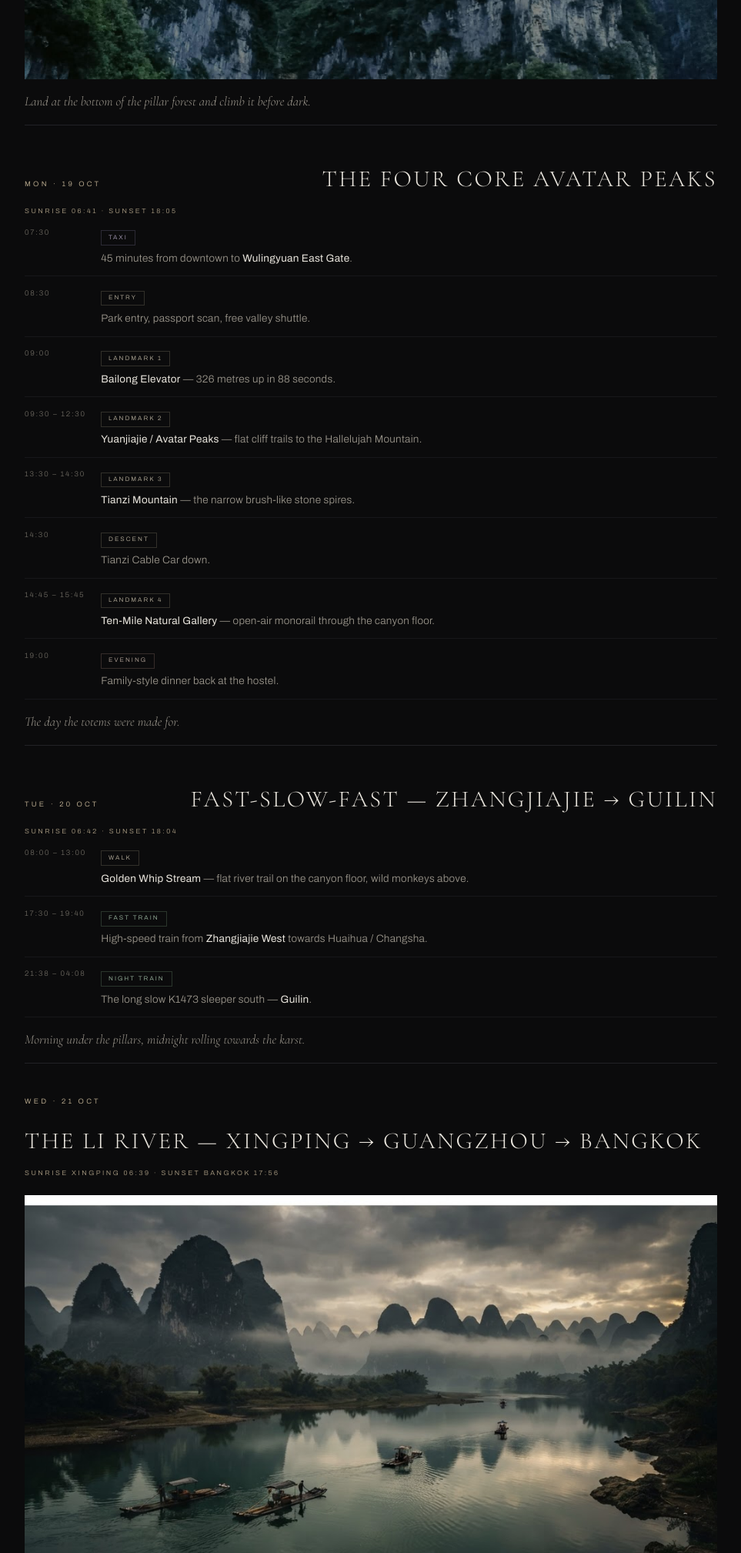
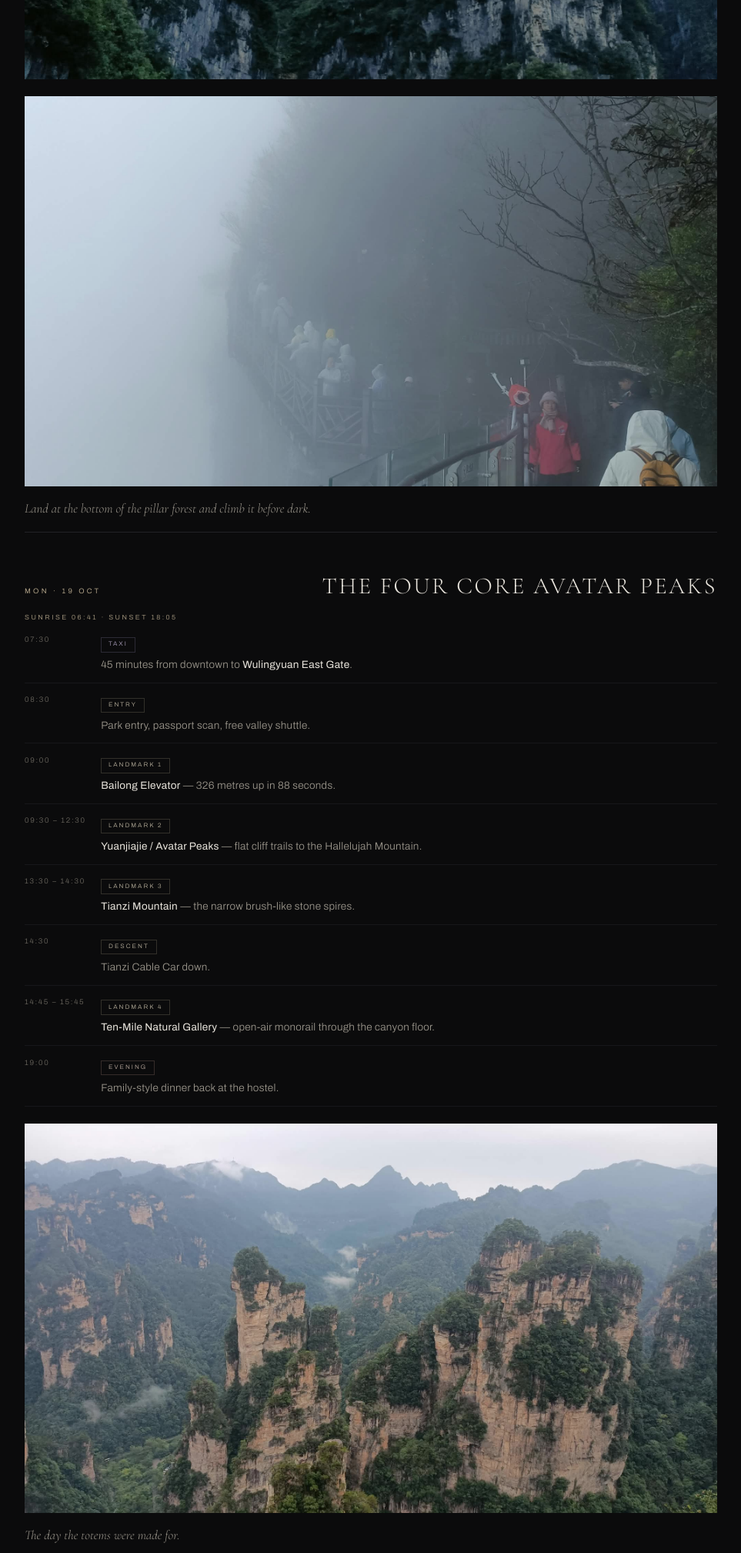
Before and after one commit to SONEROLMEZ/Lastman-Standing, a plain HTML site: page trip.html in a window 1280 px wide. Shown: the part 5140-7158 px from the top of the page at 77% size, without its empty margins (158-1121 px from the left). Drawn offline with nearby package versions, Linux system fonts and the light colour scheme.

Commit message:
Add pillars and skywalk photos

```diff
--- a/trip.html
+++ b/trip.html
@@ -177,6 +177,7 @@ footer .back:hover{color:var(--gold)}
       <img class="day-img r" data-src="images/1-zjj-heavens-gate.jpg" alt="Heaven's Gate arch on Tianmen Mountain">
       <img class="day-img r" data-src="images/2-zjj-99-bends.jpg" alt="The 99-bends road winding up Tianmen Mountain">
       <img class="day-img r" data-src="images/3-zjj-cable-car.jpg" alt="Tianmen cable car over the mountains">
+      <img class="day-img r" data-src="images/1-zjj-skywalk.jpg" alt="The glass skywalk on the cliffs, wrapped in fog">
       <p class="day-note">Land at the bottom of the pillar forest and climb it before dark.</p>
     </div>
 
@@ -191,6 +192,7 @@ footer .back:hover{color:var(--gold)}
       <div class="seg"><div class="time">14:30</div><div class="body"><span class="badge see">Descent</span><p class="txt">Tianzi Cable Car down.</p></div></div>
       <div class="seg"><div class="time">14:45 – 15:45</div><div class="body"><span class="badge see">Landmark 4</span><p class="txt"><strong>Ten-Mile Natural Gallery</strong> — open-air monorail through the canyon floor.</p></div></div>
       <div class="seg"><div class="time">19:00</div><div class="body"><span class="badge stay">Evening</span><p class="txt">Family-style dinner back at the hostel.</p></div></div>
+      <img class="day-img r" data-src="images/0-zjj-pillars.jpg" alt="The Avatar sandstone pillars rising over a misty valley in Zhangjiajie">
       <p class="day-note">The day the totems were made for.</p>
     </div>
 
```
